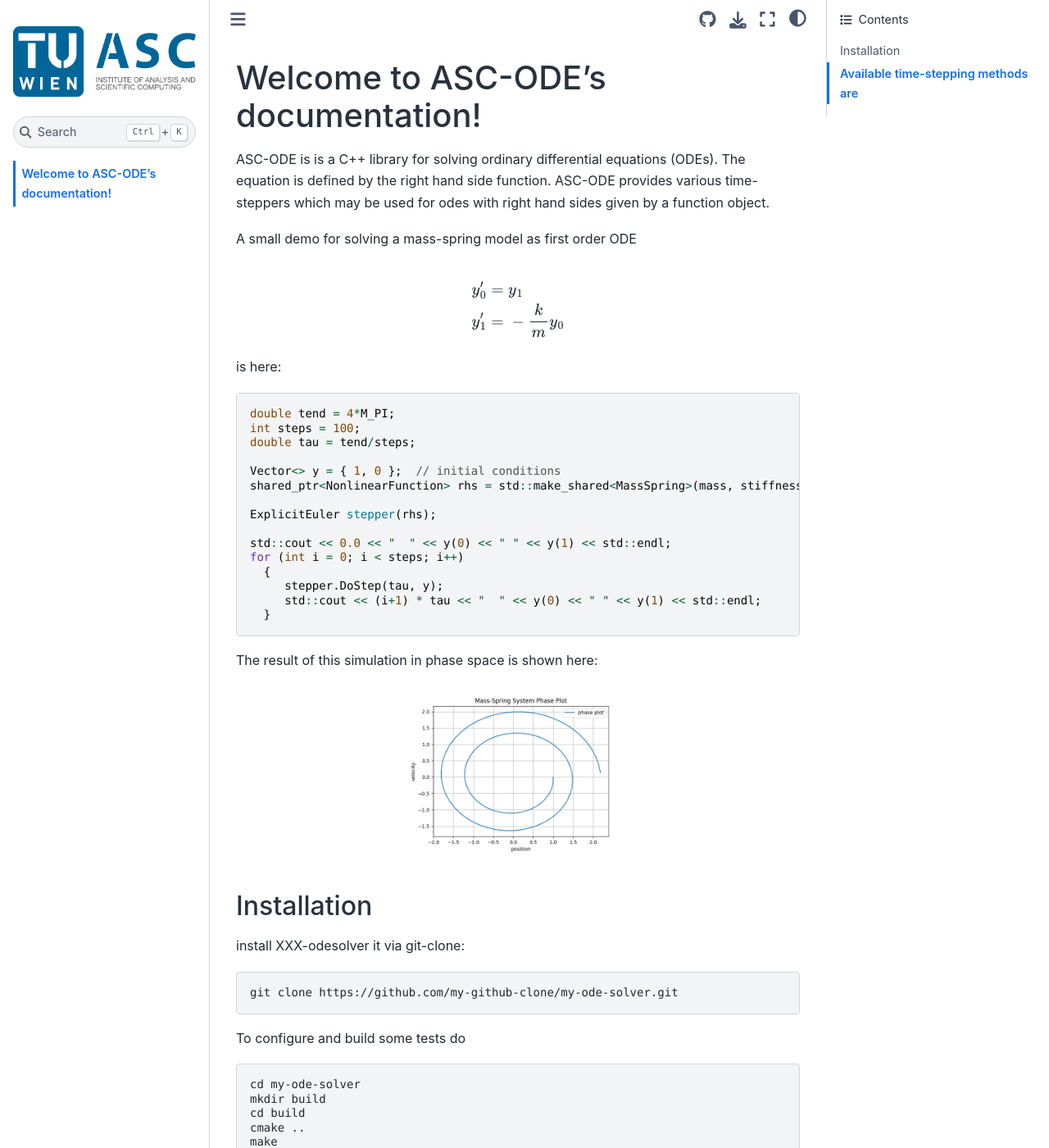
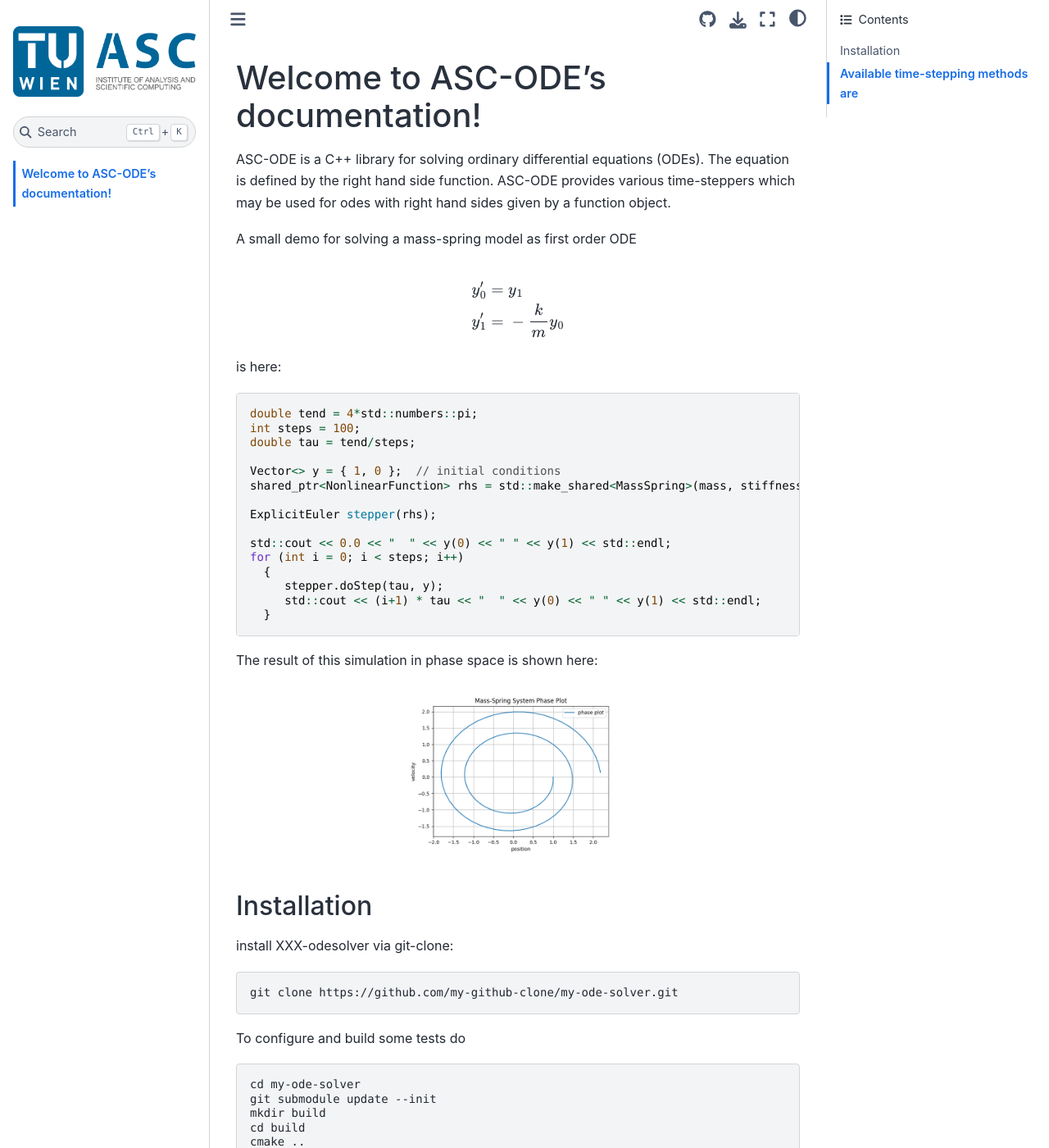
Before and after one commit to adedaryorh/ASC-ODE, a Jupyter Book: the page built from docs/intro.md, in a window 1280 px wide and 1400 px high. Shown: the whole window at 82% size. Built offline with Jupyter Book 1.0.4 settings and Sphinx 7.4.7 and the Sphinx Book theme 1.1.4, drawn with Linux system fonts in a browser that asks for light colours.

Commit message:
cleanup: inline NewtonSolver, comments for students, small fixes
- NewtonSolver is inline: linking two .cpp files that include
  timestepper.hpp failed with a duplicate symbol
- short comments in nonlinfunc.hpp, timestepper.hpp, Newton.hpp and
  autodiff.hpp (consistent indentation there)
- std::numbers::pi instead of M_PI, which MSVC does not define by default
- removed: stale ASC-bla submodule entry, src/CMakeLists.txt (installed
  a non-existing ode.hpp), commented LAPACK code, dead comments
- .gitignore: .ipynb_checkpoints; docs/intro.md: typos, doStep,
  submodule step

Co-Authored-By: Claude Opus 5.5 <noreply@anthropic.com>

````diff
--- a/CMakeLists.txt
+++ b/CMakeLists.txt
@@ -6,7 +6,6 @@ set (CMAKE_CXX_STANDARD 20)
 
 include_directories(src nanoblas/src)
 
-add_subdirectory (src)
 add_subdirectory (nanoblas)
 
 
--- a/docs/intro.md
+++ b/docs/intro.md
@@ -1,7 +1,7 @@
 # Welcome to ASC-ODE's documentation!
 
 
-ASC-ODE is is a C++ library for solving ordinary differential equations (ODEs).
+ASC-ODE is a C++ library for solving ordinary differential equations (ODEs).
 The equation is defined by the right hand side function.
 ASC-ODE provides various time-steppers which may be used for odes with right hand sides
 given by a function object.
@@ -14,7 +14,7 @@ y_1^\prime & = & -\frac{k}{m} y_0
 is here:
 
 ```cpp
-double tend = 4*M_PI;
+double tend = 4*std::numbers::pi;
 int steps = 100;
 double tau = tend/steps;
 
@@ -26,7 +26,7 @@ ExplicitEuler stepper(rhs);
 std::cout << 0.0 << "  " << y(0) << " " << y(1) << std::endl;
 for (int i = 0; i < steps; i++)
   {
-     stepper.DoStep(tau, y);
+     stepper.doStep(tau, y);
      std::cout << (i+1) * tau << "  " << y(0) << " " << y(1) << std::endl;
   }
 ```
@@ -43,7 +43,7 @@ The result of this simulation in phase space is shown here:
 
 ## Installation
 
-install XXX-odesolver it via git-clone:
+install XXX-odesolver via git-clone:
 
     git clone https://github.com/my-github-clone/my-ode-solver.git
 
@@ -51,6 +51,7 @@ install XXX-odesolver it via git-clone:
 To configure and build some tests do
 
     cd my-ode-solver
+    git submodule update --init
     mkdir build
     cd build
     cmake ..
````
Also changed, not shown: .gitmodules, 9 other files.
